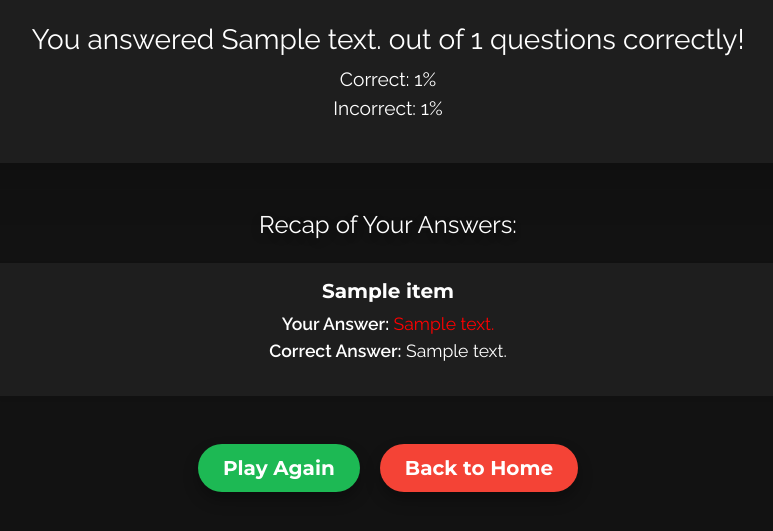
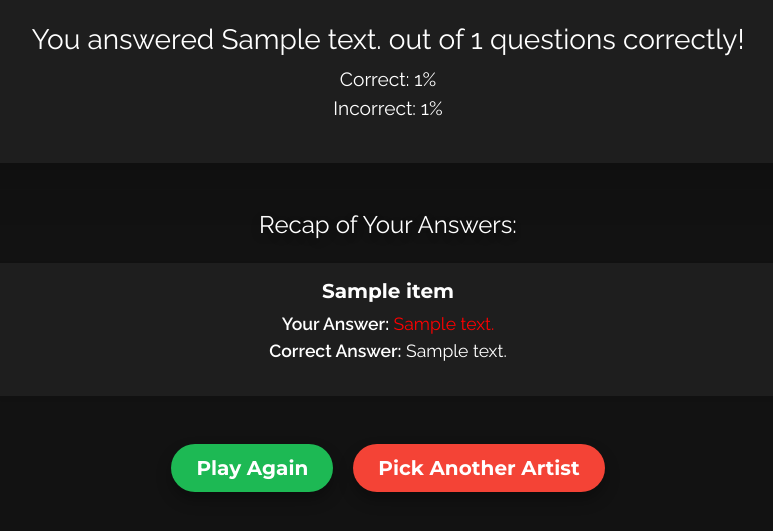
Before and after one commit to matthiastakele/spotify-top-artists-trivia, a Flask app: template templates/results.html in a window 1280 px wide. Shown: the part 173-704 px from the top of the page, without its empty margins (252-1025 px from the left). Run offline with Flask 3, Linux system fonts and the light colour scheme; the template is opened without the code that fills it: most values are stand-ins (such as "Sample title", 1, 10 or a date in 2020).

Commit message:
page redirection

```diff
--- a/templates/results.html
+++ b/templates/results.html
@@ -40,9 +40,9 @@
            style="background-color: #1db954; color: white; font-family: 'Montserrat', sans-serif; font-weight: bold; border-radius: 30px; box-shadow: 0 8px 15px rgba(0, 0, 0, 0.3);">
             Play Again
         </a>
-        <a href="{{ url_for('home') }}" class="btn btn-lg px-4 py-2 ms-3"
+        <a href="{{ url_for('pickTopArtist') }}" class="btn btn-lg px-4 py-2 ms-3"
            style="background-color: #f44336; color: white; font-family: 'Montserrat', sans-serif; font-weight: bold; border-radius: 30px; box-shadow: 0 8px 15px rgba(0, 0, 0, 0.3);">
-            Back to Home
+            Pick Another Artist
         </a>
     </div>
 </div>
```
Also changed, not shown: 1 other file.
